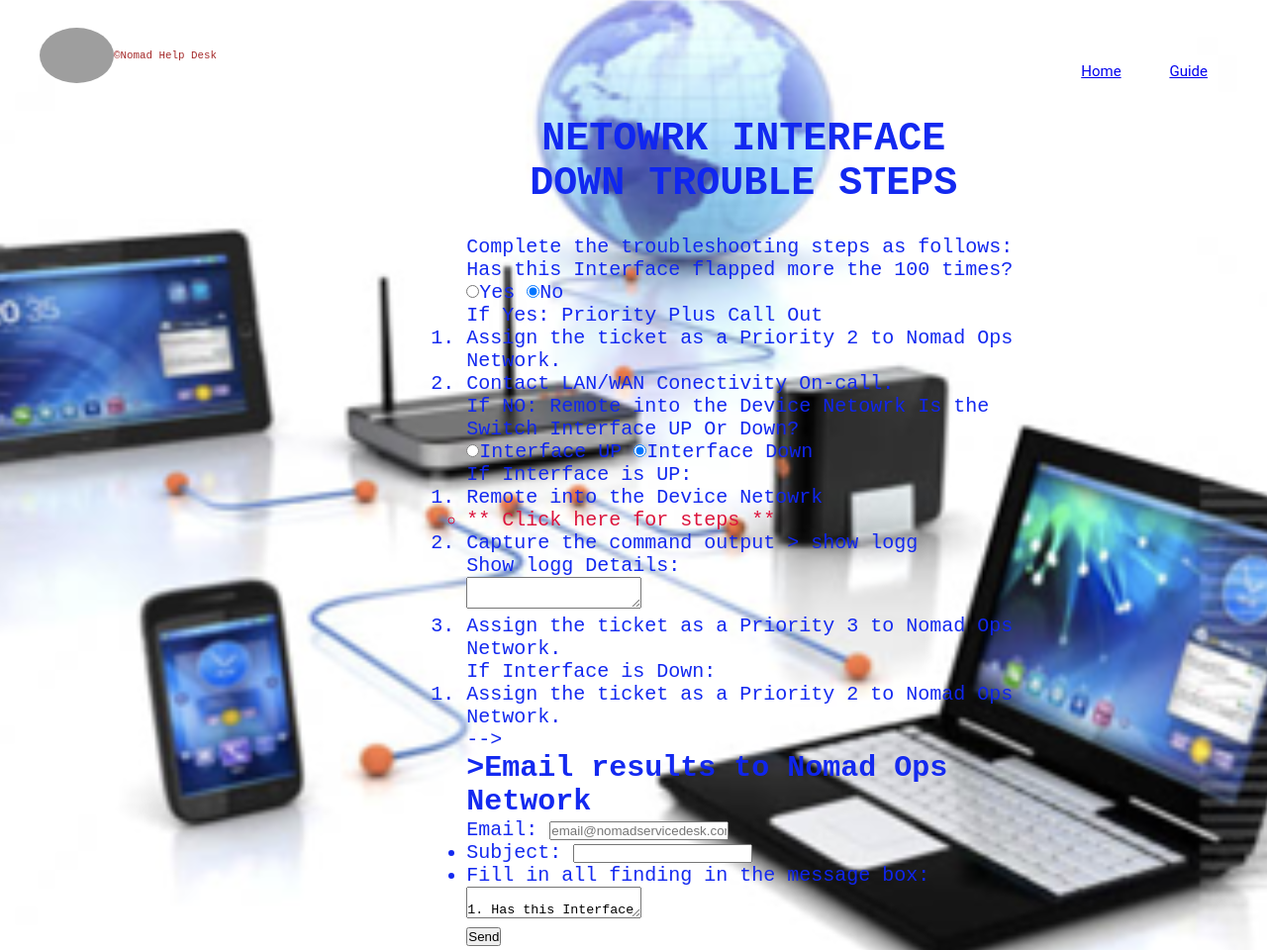
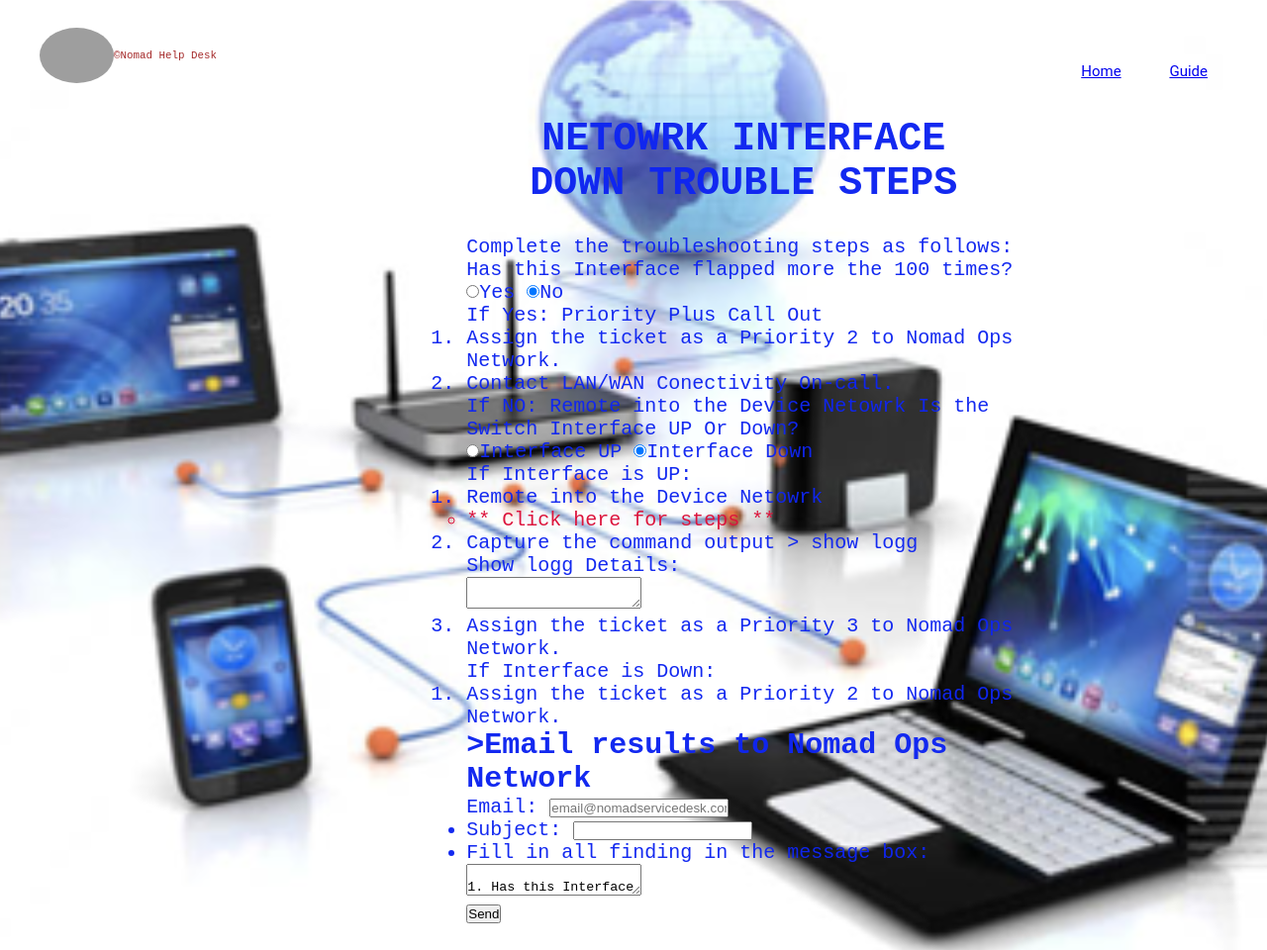
Before and after one commit to pkualkat/NomadHelpDesk, a plain HTML site: page index.html in a window 1280 px wide. Shown: the top 960 px of the page at 99% size. Drawn offline with Linux system fonts and the light colour scheme; grey boxes are pictures that could not be loaded.

Commit message:
New Changes

```diff
--- a/guide.html
+++ b/guide.html
@@ -2,7 +2,7 @@
 <html>
   <head>
     <title>Nomad Help Desk</title>
-    <link href="css/style.css" rel="stylesheet" type=>
+    <link href="css/style.css" rel="stylesheet" type="text/css">
     <meta name="viewport" content="width=device-width, initial-scale=1">
 
   </head>
@@ -34,7 +34,7 @@
 
                 <p><ol class="ins">
                     <li>Double-click on the putty.exe program or the desktop shortcut to launch the application.</li>
-                    <div class="putty1">
+
                     <div class="Putty_icon">
                       <img src="img/Putty_icon.png">
                     </div>
@@ -43,7 +43,7 @@
                         <li>Port: 22 (leave as default)</li>
                         <li>Connection Type: SSH (leave as default)<li>
                         </ol>
-                        <div class="putty2">
+
                         <div class="Putty_settings">
                           <img src="img/Putty_settings.png">
                         </div>
@@ -55,24 +55,25 @@
                         <li>Using keyboard-interactive authentication.</li>
                         <li>Password:</li>
                         </ol>
-                        <div class="Putty3">
+
                         <div class="Putty_alert">
                           <img src="img/Putty_alert.png">
                         </div>
                     <li>You are now logged into your server with SSH. You should see output like this:
                     Input command: show logg</li>
                     </ol></p>
+              </section>
+
+
+
+        </main>
+
+        <footer>
+          <p><small>&copy;Nomad Help Desk</small></p>
+          </footer>
 
 
 
 
-        </main>
-        <footer>
-          <p><small>&copy;Nomad Help Desk</small></p>
-          </footer>
-      </div>
-      </div>
-
-
   </body>
 </html>
--- a/index.html
+++ b/index.html
@@ -7,7 +7,7 @@
 
   </head>
   <body>
-
+    <div class="container">
       <header class="header">
 
         <div class="row">
@@ -24,10 +24,7 @@
 
       </header>
 
-      <div id="page-container">
-        <div id="content-wrap">
-          <div>
-      </div>
+
       <Main>
         <form action="index.html" method="post">
 
@@ -39,8 +36,8 @@
 
           <label for="step_1">Has this Interface flapped more the 100 times?</label>
                 <p>
-              <input type="radio"  name="yes_no" checked>Yes</input>
-              <input type="radio"  name="yes_no" checked>No</input>
+              <label><input type="radio"  name="yes_no" checked>Yes</input></label>
+            <label><input type="radio"  name="yes_no" checked>No</input></label>
               </p>
 
 
@@ -52,8 +49,8 @@
           <label for="p2">If NO: Remote into the Device Netowrk</label>
           <label for="up_down">Is the Switch Interface UP Or Down?</label>
           <p>
-            <input type="radio"  name="intStatus" checked>Interface UP</input>
-          <input type="radio"  name="intStatus" checked>Interface Down</input>
+          <label><input type="radio"  name="intStatus" checked>Interface UP</input></label>
+          <label><input type="radio"  name="intStatus" checked>Interface Down</input></label>
           </p>
 
 
@@ -95,7 +92,7 @@
             <li> Assign the ticket as a Priority 2 to Nomad Ops Network.</li>
           </ol>
 
-          <div id="sendemail" class="send_email"> -->
+          <div id="sendemail" class="send_email">
             <form>
               <h2>>Email results to Nomad Ops Network </h2>
                 <ul>
@@ -140,10 +137,13 @@
 
 
 
-    <script src="js/jquery-3.2.1.min.js"></script>
-    <script src="js/app.js"></script>
-  </body>
-          <footer>
-              <p><small>&copy;Nomad Help Desk</small></p>
-          </footer>
+      <script src="js/jquery-3.2.1.min.js"></script>
+      <script src="js/app.js"></script>
+      <footer>
+        <p><small>&copy;Nomad Help Desk</small></p>
+      </footer>
+      </body>
+
+
+    </div>
 </html>
```
Lines whose indentation alone changed are shown as unchanged.
